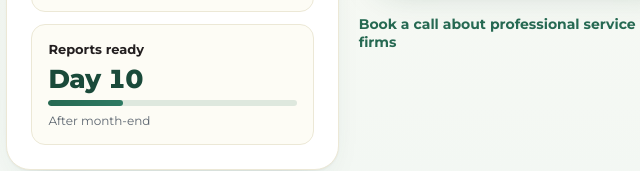
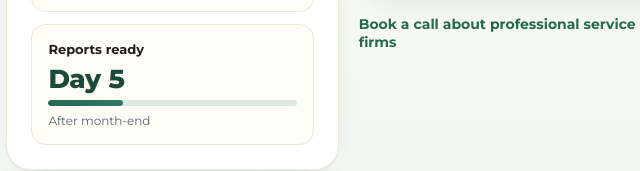
Before and after one commit to dheerajmasteryourfinance/myf-website, a plain HTML site: page industries.html in a window 1280 px wide. Shown: the part 3170-3341 px from the top of the page, 509-1149 px from the left. Drawn offline with Linux system fonts and the light colour scheme.

Commit message:
Industries days changed

```diff
--- a/IndustriesPage.dc.html
+++ b/IndustriesPage.dc.html
@@ -113,7 +113,7 @@ body{margin:0;background:#FFFFFF}
 </div>
 <div class="card" style="padding: 24px; display: flex; flex-direction: column; gap: 12px">
 <div style="display: flex; justify-content: space-between; align-items: center; gap: 8px"><span class="ind-k" style="color: #266952">What we track for professional service firms</span></div>
-<div class="ind-kpi"><span class="small" style="font-weight: 700; color: #231F20">DSO</span><b>49 days</b><span class="bar"><span style="width: 49%; background: linear-gradient(90deg, #266952, #2E7A63)"></span></span><span class="small" style="font-size: 12px">Days to get paid</span></div><div class="ind-kpi"><span class="small" style="font-weight: 700; color: #231F20">Cash runway</span><b>5.2 months</b><span class="bar"><span style="width: 52%; background: linear-gradient(90deg, #266952, #2E7A63)"></span></span><span class="small" style="font-size: 12px">At current spend</span></div><div class="ind-kpi"><span class="small" style="font-weight: 700; color: #231F20">Reports ready</span><b>Day 10</b><span class="bar"><span style="width: 30%; background: linear-gradient(90deg, #266952, #2E7A63)"></span></span><span class="small" style="font-size: 12px">After month-end</span></div>
+<div class="ind-kpi"><span class="small" style="font-weight: 700; color: #231F20">DSO</span><b>49 days</b><span class="bar"><span style="width: 49%; background: linear-gradient(90deg, #266952, #2E7A63)"></span></span><span class="small" style="font-size: 12px">Days to get paid</span></div><div class="ind-kpi"><span class="small" style="font-weight: 700; color: #231F20">Cash runway</span><b>5.2 months</b><span class="bar"><span style="width: 52%; background: linear-gradient(90deg, #266952, #2E7A63)"></span></span><span class="small" style="font-size: 12px">At current spend</span></div><div class="ind-kpi"><span class="small" style="font-weight: 700; color: #231F20">Reports ready</span><b>Day 5</b><span class="bar"><span style="width: 30%; background: linear-gradient(90deg, #266952, #2E7A63)"></span></span><span class="small" style="font-size: 12px">After month-end</span></div>
 </div>
 <div style="display: flex; flex-direction: column; gap: 16px">
 <figure class="card" style="margin: 0; padding: 24px; display: flex; flex-direction: column; gap: 12px">
--- a/industries.html
+++ b/industries.html
@@ -138,7 +138,7 @@ html:not(.js) #app > .boot{display:none}
 </div>
 <div class="card" style="padding: 24px; display: flex; flex-direction: column; gap: 12px">
 <div style="display: flex; justify-content: space-between; align-items: center; gap: 8px"><span class="ind-k" style="color: #266952">What we track for professional service firms</span></div>
-<div class="ind-kpi"><span class="small" style="font-weight: 700; color: #231F20">DSO</span><b>49 days</b><span class="bar"><span style="width: 49%; background: linear-gradient(90deg, #266952, #2E7A63)"></span></span><span class="small" style="font-size: 12px">Days to get paid</span></div><div class="ind-kpi"><span class="small" style="font-weight: 700; color: #231F20">Cash runway</span><b>5.2 months</b><span class="bar"><span style="width: 52%; background: linear-gradient(90deg, #266952, #2E7A63)"></span></span><span class="small" style="font-size: 12px">At current spend</span></div><div class="ind-kpi"><span class="small" style="font-weight: 700; color: #231F20">Reports ready</span><b>Day 10</b><span class="bar"><span style="width: 30%; background: linear-gradient(90deg, #266952, #2E7A63)"></span></span><span class="small" style="font-size: 12px">After month-end</span></div>
+<div class="ind-kpi"><span class="small" style="font-weight: 700; color: #231F20">DSO</span><b>49 days</b><span class="bar"><span style="width: 49%; background: linear-gradient(90deg, #266952, #2E7A63)"></span></span><span class="small" style="font-size: 12px">Days to get paid</span></div><div class="ind-kpi"><span class="small" style="font-weight: 700; color: #231F20">Cash runway</span><b>5.2 months</b><span class="bar"><span style="width: 52%; background: linear-gradient(90deg, #266952, #2E7A63)"></span></span><span class="small" style="font-size: 12px">At current spend</span></div><div class="ind-kpi"><span class="small" style="font-weight: 700; color: #231F20">Reports ready</span><b>Day 5</b><span class="bar"><span style="width: 30%; background: linear-gradient(90deg, #266952, #2E7A63)"></span></span><span class="small" style="font-size: 12px">After month-end</span></div>
 </div>
 <div style="display: flex; flex-direction: column; gap: 16px">
 <figure class="card" style="margin: 0; padding: 24px; display: flex; flex-direction: column; gap: 12px">
```
Also changed, not shown: IndustriesMobile.dc.html (+1 -1 lines).
